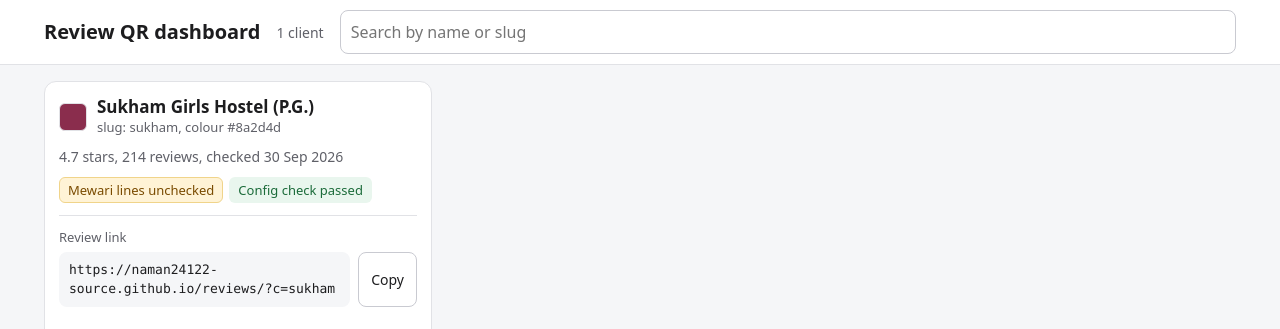
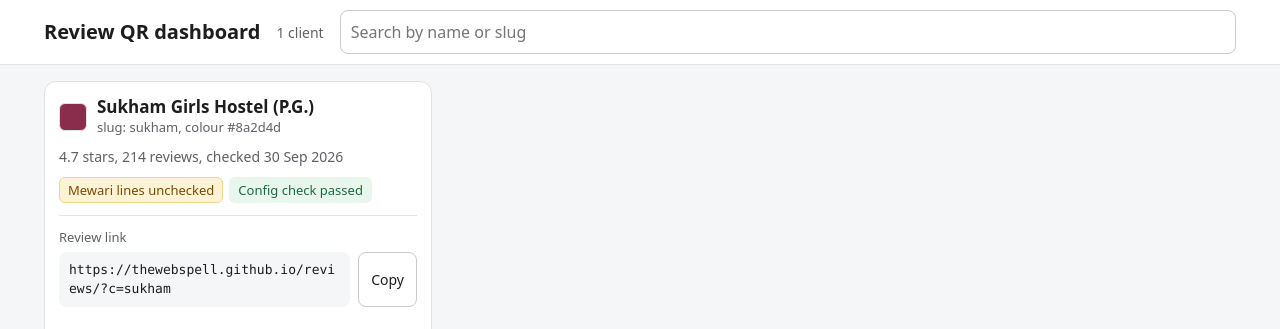
Before and after one commit to thewebspell/reviews, a plain HTML site: page dashboard.html in a window 1280 px wide. Shown: the top 329 px of the page. Drawn offline with Linux system fonts and the light colour scheme.

Commit message:
Move to thewebspell: new public link and QR files
The dashboard and the QR images now use thewebspell.github.io/reviews/.

Co-Authored-By: Claude Opus 5.5 <noreply@anthropic.com>

```diff
--- a/dashboard.html
+++ b/dashboard.html
@@ -252,7 +252,7 @@
 (function () {
   'use strict';
 
-  var PUBLIC_BASE = 'https://naman24122-source.github.io/reviews/';
+  var PUBLIC_BASE = 'https://thewebspell.github.io/reviews/';
   var SLUG_RE = /^[a-z0-9][a-z0-9-]{0,39}$/;
   var PLACE_RE = /^[A-Za-z0-9_-]{20,80}$/;
   var LANGS = [
```
Also changed, not shown: qr/sukham.png, qr/sukham.svg.
